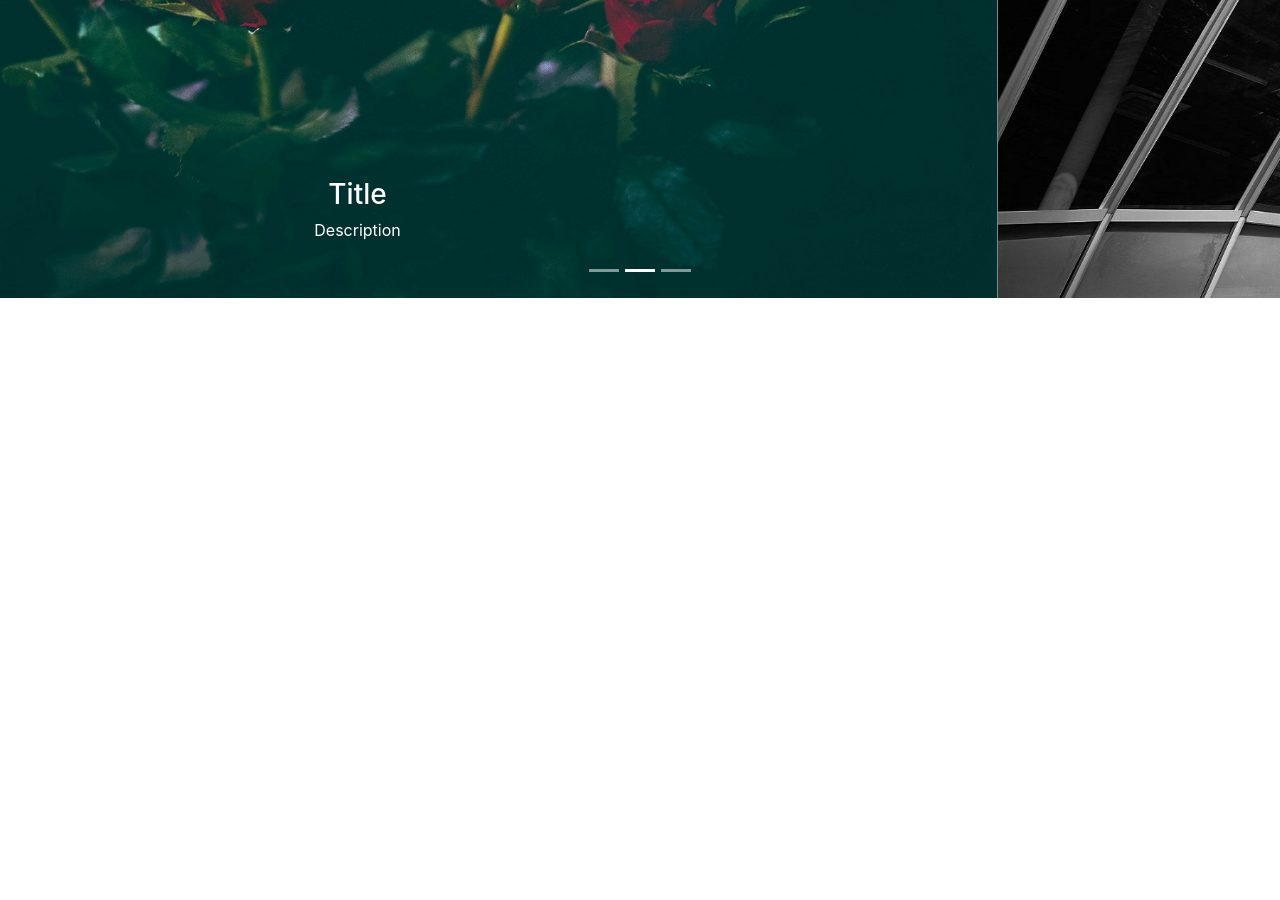
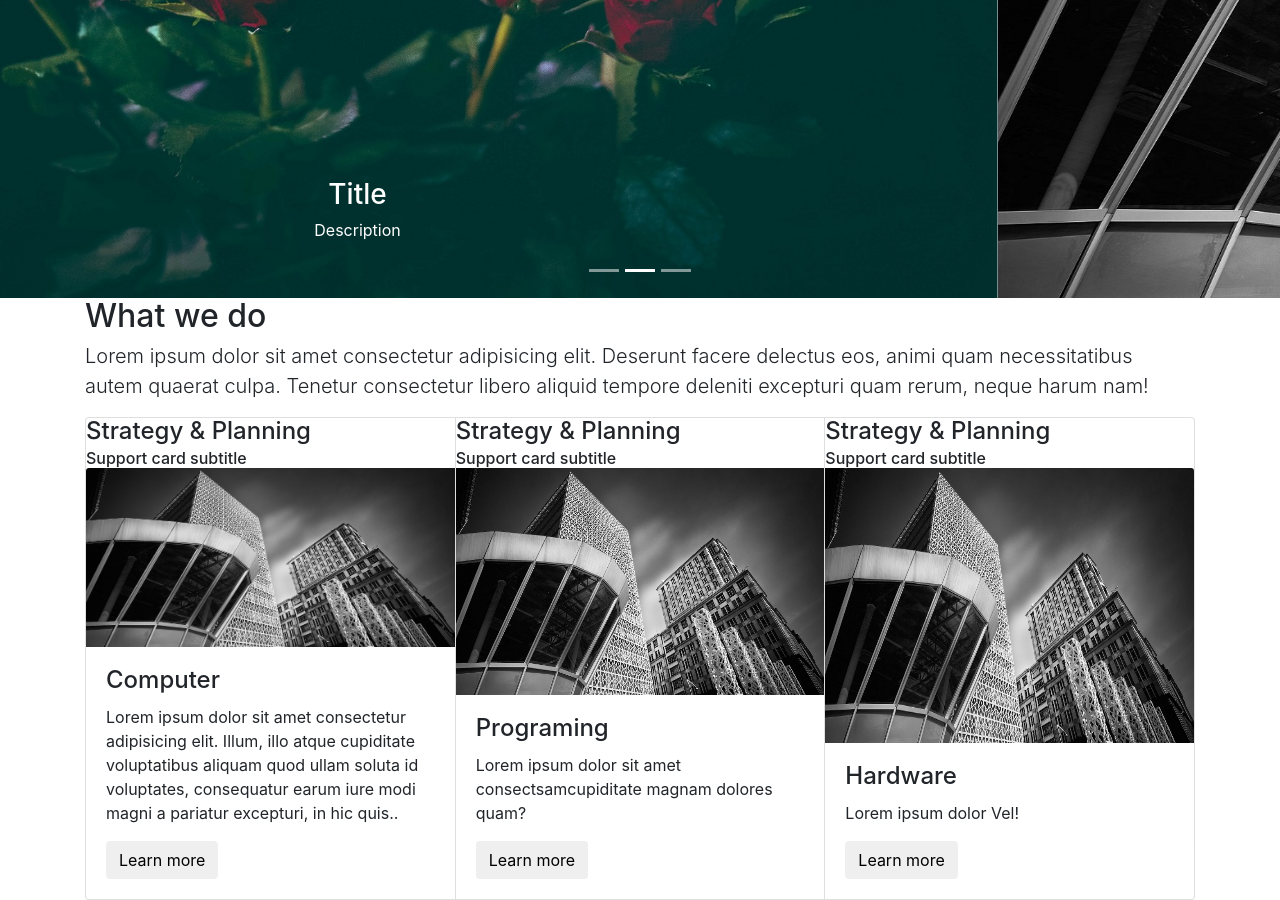
Before and after one commit to DavyCode/bs4-template, a website: page src/index.html in a window 1280 px wide. Shown: the part 1180-2080 px from the top of the page. Before the commit the page ends 1478 px from the top, so only its background shows below. Drawn offline with Linux system fonts and the light colour scheme.

Commit message:
add new section for what we do

```diff
--- a/src/css/style.css
+++ b/src/css/style.css
@@ -1,18 +1,17 @@
 html,
 body {
     height: 100%;
-    width: 100%;
 }
 
 #cover {
-    background: url('../images/photo.jpeg') no-repeat;
+    background: #222 url('../images/photo.jpeg') no-repeat;
     background-size: cover;
     color: white;
     height: 100%;
     text-align: center;
     display: flex;
     align-items: center;
-    padding-left: 90px;
+    /* padding-left: 90px; */
     /* width: 100%; */
 }
 
@@ -26,5 +25,5 @@ body {
 
 img {
     height: 100%;
-    width: 100%;
+    max-width: 100%;
 }
--- a/src/index.html
+++ b/src/index.html
@@ -82,7 +82,6 @@
     <!-- ..............................................................     -->
 
     <section id="carousel">
-
         <div id="carouselId" class="carousel slide" data-ride="carousel">
             <ol class="carousel-indicators">
                 <li data-target="#carouselId" data-slide-to="0" class="active"></li>
@@ -125,6 +124,70 @@
 
 
 
+    <!-- ............................................................................. -->
+
+
+    <section>
+        <div class="section-content">
+            <div class="container">
+                <h2> What we do</h2>
+                <p class="lead">
+                    Lorem ipsum dolor sit amet consectetur adipisicing elit. Deserunt facere delectus eos, animi quam necessitatibus autem quaerat culpa. Tenetur consectetur libero aliquid tempore deleniti excepturi quam rerum, neque harum nam!
+                </p>
+
+                <div class="row">
+                    <div class="col-sm-12">
+                        <div class="card-group">
+                            <div class="card">
+                                <div class="card-block">
+                                    <h4 class="card-title">Strategy &amp; Planning</h4>
+                                    <h6 class="card-subtitle"> Support card subtitle</h6>
+                                </div>
+
+                                <img class="card-img-top" src="images/carousel-2.jpeg" alt="Card image cap">
+                                <div class="card-body">
+                                    <h4 class="card-title">Computer</h4>
+                                    <p class="card-text">Lorem ipsum dolor sit amet consectetur adipisicing elit. Illum, illo atque cupiditate voluptatibus aliquam quod ullam soluta id voluptates, consequatur earum iure modi magni a pariatur excepturi, in hic quis..</p>
+                                    <button type="button" class="btn btn-success-outline" data-toggle="modal" data-target="#theModal"> Learn more</button>
+                                </div>
+                            </div>
+
+
+                            <div class="card">
+                                <div class="card-block">
+                                    <h4 class="card-title">Strategy &amp; Planning</h4>
+                                    <h6 class="card-subtitle"> Support card subtitle</h6>
+                                </div>
+
+                                <img class="card-img-top" src="images/carousel-2.jpeg" alt="Card image cap">
+                                <div class="card-body">
+                                    <h4 class="card-title">Programing</h4>
+                                    <p class="card-text">Lorem ipsum dolor sit amet consectsamcupiditate magnam dolores quam?
+                                    </p>
+                                    <button type="button" class="btn btn-success-outline" data-toggle="modal" data-target="#theModal"> Learn more</button>
+                                </div>
+                            </div>
+
+
+                            <div class="card">
+                                <div class="card-block">
+                                    <h4 class="card-title">Strategy &amp; Planning</h4>
+                                    <h6 class="card-subtitle"> Support card subtitle</h6>
+                                </div>
+
+                                <img class="card-img-top" src="images/carousel-2.jpeg" alt="Card image cap">
+                                <div class="card-body">
+                                    <h4 class="card-title">Hardware</h4>
+                                    <p class="card-text">Lorem ipsum dolor Vel!</p>
+                                    <button type="button" class="btn btn-success-outline" data-toggle="modal" data-target="#theModal"> Learn more</button>
+                                </div>
+                            </div>
+                        </div>
+                    </div>
+                </div>
+            </div>
+        </div>
+    </section>
 
 
 
```
